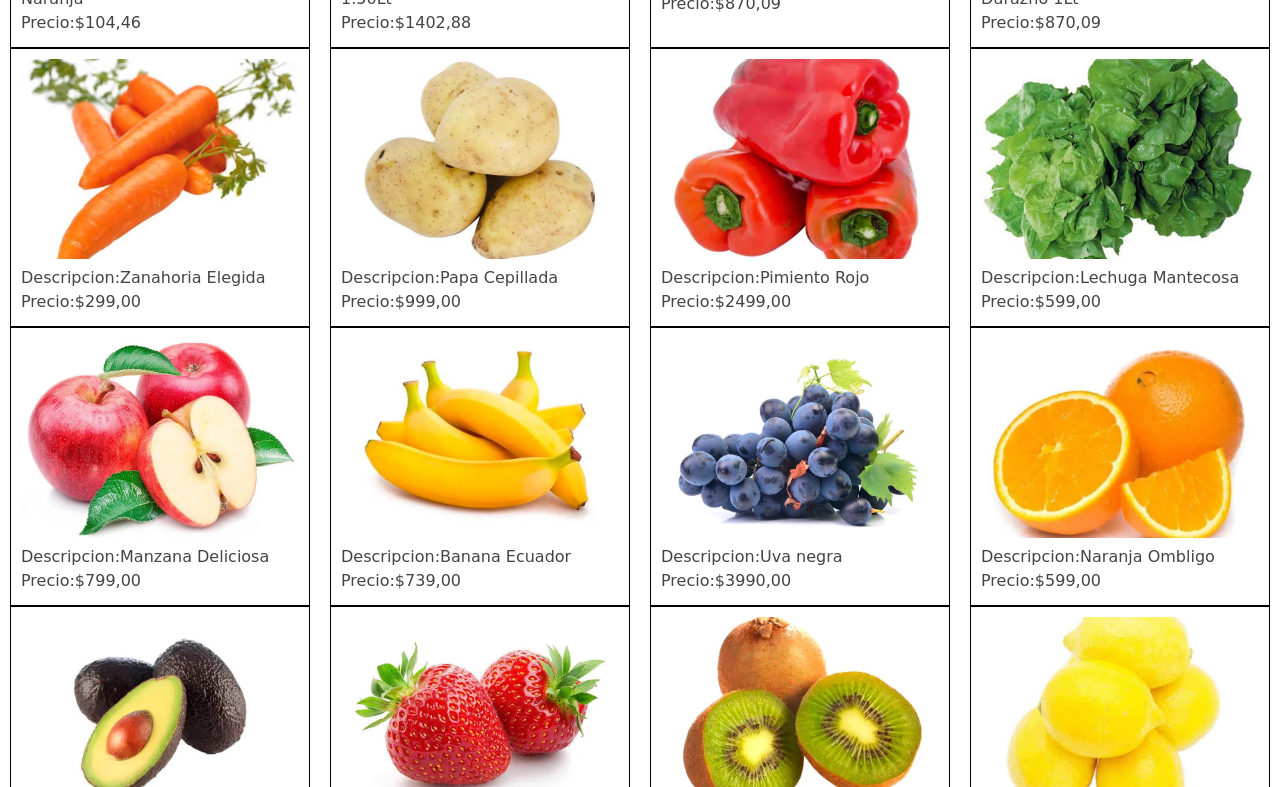
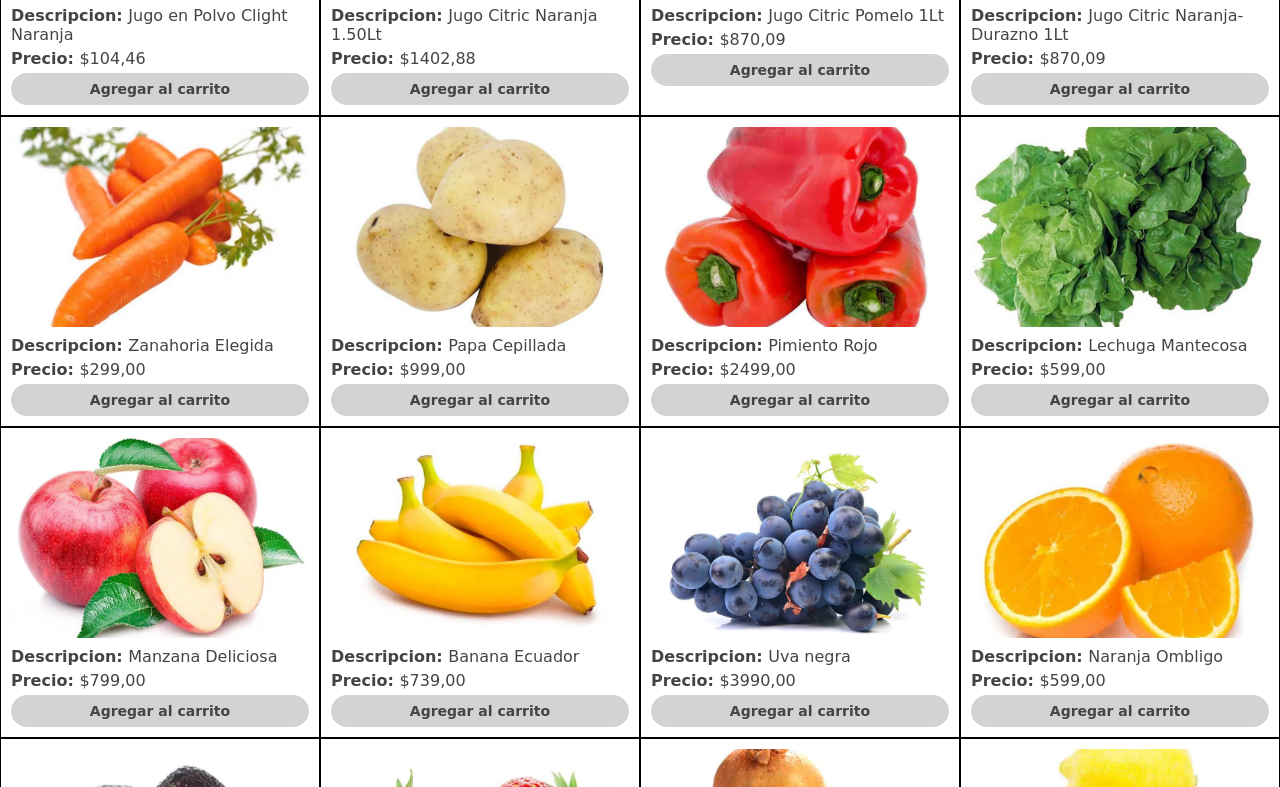
Before and after one commit to rchirinoss/supercodo2, a plain HTML site: page productos.html in a window 1280 px wide. Shown: the part 2013-2800 px from the top of the page. Drawn offline with nearby package versions, Linux system fonts and the light colour scheme; a web font is replaced by a local one.

Commit message:
modifique quienes somos, productos y json

```diff
--- a/css/nosotros.css
+++ b/css/nosotros.css
@@ -14,10 +14,12 @@ h1{
     flex-wrap: wrap;
     justify-content: center;
     align-content: space-around;
+	gap: 200px;
 }
 
 .tarjeta-wrap{
 	perspective: 800;
+
 }
 
 .tarjeta{
@@ -36,6 +38,7 @@ h1{
     flex-wrap: wrap;
     justify-content: space-evenly;
     object-fit:cover;
+    display: grid;
 
 }
 
@@ -45,6 +48,7 @@ h1{
 	position: absolute;
 	top: 0;
 	left: 0;
+	padding:10px;
 	backface-visibility: hidden;
 }
 
--- a/css/productos.css
+++ b/css/productos.css
@@ -84,6 +84,32 @@
 #limpieza button{
     background-color: #85b6f5;
 }
+.tarjeta {
+    width: 320px;
+    border: 1px solid black;
+    padding: 10px;
+}
+div .tarjeta img {
+    width: 100%;
+    height: 200px;
+    object-fit: cover;
+}
+#app {
+    display: flex;
+    flex-wrap: wrap;
+    justify-content: space-around;
+}
+#app button{
+    color: #444;
+    background-color: lightgrey;
+    width: 100%;
+    font-weight: bold;
+    font-size: 14px;
+    padding: 8px;
+    border: none;
+    border-radius: 100px;
+    cursor: pointer;
+}
 
 /* -------------------------------
     CONTAINER CARDS PARA CELULARES
--- a/js/productos.json
+++ b/js/productos.json
@@ -1,299 +1,340 @@
 {
-"productos":{
-   "almacen":[
+"productos":[
         {
         "id":1,
         "descripcion": "Lenteja La Española 400gr",
         "precio": "$492,63",
+        "seccion":"almacen",
         "imagen": "./images/almacen/01 lenteja la española.webp"
         },
         {
         "id":2,
         "descripcion":"Arroz Largo Fino Primor 1kg",
         "precio": "$587,98",
+        "seccion":"almacen",
         "imagen": "./images/almacen/02 arroz primor.webp"
         },
         {
         "id":3,
         "descripcion":"Arroz Gallo Largo Fino 500gr",
         "precio": "$328,27",
+        "seccion":"almacen",
         "imagen": "./images/almacen/03 arroz gallo fino.webp"
         },
         {
         "id":4,
         "descripcion":"Arroz Dos Hermanos 1kg",
         "precio": "$855,77",
+        "seccion":"almacen",
         "imagen": "./images/almacen/04 arroz dos hermanos.webp"
         },
         {
         "id":5,
         "descripcion":"Lentejas Egran 400gr",
         "precio": "$595,73",
+        "seccion":"almacen",
         "imagen": "./images/almacen/05 lentejas egran.webp"
         },
         {
         "id":6,
         "descripcion":"Garbanzo Egran 400gr",
         "precio": "$410,65",
+        "seccion":"almacen",
         "imagen": "./images/almacen/06 garbanzo egran.webp"
         },
         {
         "id":7,
         "descripcion":"Soja Egran 500gr",
         "precio": "$410,85",
+        "seccion":"almacen",
         "imagen": "./images/almacen/07 soja egran.webp"
         },
         {
         "id":8,
         "descripcion":"Trigo Egran 500gr",
         "precio": "$410,45",
+        "seccion":"almacen",
         "imagen": "./images/almacen/08 trigo burgol.webp"
         },
         {
         "id":9,
         "descripcion":"Atun La Campagnola 170gr",
         "precio": "$1430,19",
+        "seccion":"almacen",
         "imagen": "./images/almacen/09 atun.webp"
         },
         {
         "id":10,
         "descripcion":"Paté De Foie Swift 90gr",
         "precio": "$236,49",
+        "seccion":"almacen",
         "imagen": "./images/almacen/10 pate.webp"
         },
         {
         "id":11,
         "descripcion":"Tomate Perita Marolio 350gr",
         "precio": "$270,57",
+        "seccion":"almacen",
         "imagen": "./images/almacen/11 perita.webp"
         },
         {
         "id":12,
         "descripcion":"Salsa Arcor Pizza 340gr",
         "precio": "$266,29",
+        "seccion":"almacen",
         "imagen": "./images/almacen/12 salsa.webp"
-        }
-    ],
-    "bebidas":[
+        },
         {
         "id":13,
         "descripcion":"Agua Mineral Baja en Sodio Glaciar Sin Gas 2Lt",
         "precio": "$309,52",
+        "seccion":"bebidas",
         "imagen": "./images/bebidas/01aguaGlaciar2l.webp"
         },
         {
         "id":14,
         "descripcion":"Agua Mineral Eco de los Andes Sin Gas 2Lt",
         "precio": "$334,87",
+        "seccion":"bebidas",
         "imagen": "./images/bebidas/02aguaMineral-EcodelosAndes2L.webp"
         },
         {
         "id":15,
         "descripcion":"Agua Mineral Villavicencio Sin Gas",
         "precio": "$309,85",
+        "seccion":"bebidas",
         "imagen": "./images/bebidas/03aguaMineralVillavicencio2L.webp"
         },
         {
         "id":16,
         "descripcion":"Agua Mineral Nestle Pureza Vital Sin Gas",
         "precio": "$310,16",
+        "seccion":"bebidas",
         "imagen": "./images/bebidas/04aguaMineralNestle2,25L.webp"
         },
         {
         "id":17,
         "descripcion":"Gaseosa Coca Cola Regular No Retornable 2.25Lt",
         "precio": "$796,93",
+        "seccion":"bebidas",
         "imagen": "./images/bebidas/05gaseosaCocaCola2,25L.webp"
         },
         {
         "id":18,
         "descripcion":"Gaseosa Sprite Lima Limon No Retornable 2.25Lt",
         "precio": "$789,31",
+        "seccion":"bebidas",
         "imagen": "./images/bebidas/06gaseosaSprite0,25L.webp"
         },
         {
         "id":19,
         "descripcion":"Gaseosa Fanta Naranja No Retornable 2.25Lt",
         "precio": "$790,80",
+        "seccion":"bebidas",
         "imagen": "./images/bebidas/07gaseosaFantaNaranja2,25L.webp"
         },
         {
         "id":20,
         "descripcion":"Gaseosa Cunnington Cola No Retornable 2.25Lt",
         "precio": "$431,60",
+        "seccion":"bebidas",
         "imagen": "./images/bebidas/08gaseosaCunnington-cola2,25L.webp"
         },
         {
         "id":21,
         "descripcion":"Jugo en Polvo Clight Naranja",
         "precio": "$104,46",
+        "seccion":"bebidas",
         "imagen": "./images/bebidas/09 jugo clight.webp"
         },
         {
         "id":22,
         "descripcion":"Jugo Citric Naranja 1.50Lt",
         "precio": "$1402,88",
+        "seccion":"bebidas",
         "imagen": "./images/bebidas/10 jugo de naranja Citric1,5l.webp"
         },
         {
         "id":23,
         "descripcion":"Jugo Citric Pomelo 1Lt",
         "precio": "$870,09",
+        "seccion":"bebidas",
         "imagen": "./images/bebidas/11Jugo Citric Pomelo 1l.webp"
         },
         {
         "id":24,
         "descripcion":"Jugo Citric Naranja-Durazno 1Lt",
         "precio": "$870,09",
+        "seccion":"bebidas",
         "imagen": "./images/bebidas/12Jugo Citric Nar-durazno 1l.webp"
-        }
-    ],
-    "frutasyverduras":[
+        },
         {
         "id":25,
         "descripcion":"Zanahoria Elegida",
         "precio": "$299,00",
+        "seccion":"frutasyverduras",
         "imagen": "./images/frutasyverduras/01 zanahoria.webp"
         },
         {
         "id":26,
         "descripcion":"Papa Cepillada",
         "precio": "$999,00",
+        "seccion":"frutasyverduras",
         "imagen": "./images/frutasyverduras/02 papa.webp"
         },
         {
         "id":27,
         "descripcion":"Pimiento Rojo",
         "precio": "$2499,00",
+        "seccion":"frutasyverduras",
         "imagen": "./images/frutasyverduras/03 pimiento.webp"
         },
         {
         "id":28,
         "descripcion":"Lechuga Mantecosa",
         "precio": "$599,00",
+        "seccion":"frutasyverduras",
         "imagen": "./images/frutasyverduras/04 lechuga.webp"
         },
         {
         "id":29,
         "descripcion":"Manzana Deliciosa",
         "precio": "$799,00",
+        "seccion":"frutasyverduras",
         "imagen": "./images/frutasyverduras/05 manzana.webp"
         },
         {
         "id":30,
         "descripcion":"Banana Ecuador",
         "precio": "$739,00",
+        "seccion":"frutasyverduras",
         "imagen": "./images/frutasyverduras/06 banana.webp"
         },
         {
         "id":31,
         "descripcion":"Uva negra",
         "precio": "$3990,00",
+        "seccion":"frutasyverduras",
         "imagen": "./images/frutasyverduras/07 uva.webp"
         },
         {
         "id":32,
         "descripcion":"Naranja Ombligo",
         "precio": "$599,00",
+        "seccion":"frutasyverduras",
         "imagen": "./images/frutasyverduras/08 naranja.webp"
         },
         {
         "id":33,
         "descripcion":"Palta",
         "precio": "$499,00",
+        "seccion":"frutasyverduras",
         "imagen": "./images/frutasyverduras/09 palta.webp"
         },
         {
         "id":34,
         "descripcion":"Frutilla",
         "precio": "$1990,00",
+        "seccion":"frutasyverduras",
         "imagen": "./images/frutasyverduras/10 frutilla.webp"
         },
         {
         "id":35,
         "descripcion":"Kiwi",
         "precio": "$3990,00",
+        "seccion":"frutasyverduras",
         "imagen": "./images/frutasyverduras/11 kiwi.webp"
         },
         {
         "id":36,
         "descripcion":"Limon",
         "precio": "$349,00",
+        "seccion":"frutasyverduras",
         "imagen": "./images/frutasyverduras/12 limon.webp"
-        }
-    ],
-    "limpieza":[
+        },
         {
         "id":37,
         "descripcion":"Lavavajillas Magistral Ultra Limón 500ml",
         "precio": "$944,76",
+        "seccion":"limpieza",
         "imagen": "./images/limpieza/01 detergente.webp"
         },
         {
         "id":38,
         "descripcion":"Lavandina Ayudin Clasica Pura 2Lt",
         "precio": "$564,27",
+        "seccion":"limpieza",
         "imagen": "./images/limpieza/02 lavandina.webp"
         },
         {
         "id":39,
         "descripcion":"Fibra Esponja Mortimer Cuadriculada",
         "precio": "$112,06",
+        "seccion":"limpieza",
         "imagen": "./images/limpieza/03 esponja.webp"
         },
         {
         "id":40,
         "descripcion":"Paño Rejilla Multiuso Banderita 42gr",
         "precio": "$609,95",
+        "seccion":"limpieza",
         "imagen": "./images/limpieza/04 rejilla.webp"
         },
         {
         "id":41,
         "descripcion":"Jabon Liquido Ropa Skip 3Lt",
         "precio": "$3155,97",
+        "seccion":"limpieza",
         "imagen": "./images/limpieza/05 skip.webp"
         },
         {
         "id":42,
         "descripcion":"Suavizante Vivere Clasico 3Lt",
         "precio": "$2427,66",
+        "seccion":"limpieza",
         "imagen": "./images/limpieza/06 vivere.webp"
         },
         {
         "id":43,
         "descripcion":"Escoba Gauchita Bombai",
         "precio": "2400,13",
+        "seccion":"limpieza",
         "imagen": "./images/limpieza/07 escoba.webp"
         },
         {
         "id":44,
         "descripcion":"Trapo de Piso Media Naranja",
         "precio": "1196,70",
+        "seccion":"limpieza",
         "imagen": "./images/limpieza/08 trapo.webp"
         },
         {
         "id":45,
         "descripcion":"Desinfectante Ambiente Lysoform Aire Montaña 380ml",
         "precio": "1011,58",
+        "seccion":"limpieza",
         "imagen": "./images/limpieza/09 desinfectante.webp"
         },
         {
         "id":46,
         "descripcion":"Rollo de Cocina Elite Doble Hoja 60 Paños / 3 un",
         "precio": "591,25",
+        "seccion":"limpieza",
         "imagen": "./images/limpieza/10 rollo.webp"
         },
         {
         "id":47,
         "descripcion":"Jabon en Barra Vanish Quitamanchas Blanqueador 75gr",
         "precio": "465,07",
+        "seccion":"limpieza",
         "imagen": "./images/limpieza/11 jabon.webp"
         },
         {
         "id":48,
         "descripcion":"Insecticida Raid Mata Moscas y Mosquitos Aerosol 360ml",
         "precio": "894,40",
+        "seccion":"limpieza",
         "imagen": "./images/limpieza/12 insecticida.webp"
         }
-    ]}
+    ]
 }
--- a/productos.html
+++ b/productos.html
@@ -10,62 +10,20 @@
     <link rel="preconnect" href="https://fonts.googleapis.com">
     <link rel="preconnect" href="https://fonts.gstatic.com" crossorigin>
     <link href="https://fonts.googleapis.com/css2?family=Gabarito:wght@400;700&display=swap" rel="stylesheet">
-    <style>
-        * {
 
-            box-sizing: border-box;
-
-        }
-
-        * {
-            box-sizing: border-box;
-        }
-
-        .tarjeta {
-            width: 300px;
-            border: 1px solid black;
-            padding: 10px;
-        }
-
-        div img {
-            width: 100%;
-            height: 200px;
-
-            object-fit: cover;
-
-        }
-
-        #app {
-            display: flex;
-            flex-wrap: wrap;
-            justify-content: space-around;
-        }
-    </style>
 </head>
 <body>
     <header>
 
     </header>
       <div id="app">
-        <div class="tarjeta" v-for="elemento in productos.almacen">
+        <div class="tarjeta" v-for="elemento in productos">
             <img v-bind:src="elemento.imagen" :alt="elemento.descripcion">
-            <p>Descripcion:{{elemento.descripcion}}</p>
-            <p>Precio:{{elemento.precio}}</p>
+            <p><b>Descripcion: </b>{{elemento.descripcion}}</p>
+            <p><b>Precio: </b>{{elemento.precio}}</p>
+            <button>Agregar al carrito</button>
         </div>
-        <div class="tarjeta" v-for="elemento in productos.bebidas">
-            <img v-bind:src="elemento.imagen" :alt="elemento.descripcion">
-            <p>Descripcion:{{elemento.descripcion}}</p>
-            <p>Precio:{{elemento.precio}}</p>
-        </div>
-        <div class="tarjeta" v-for="elemento in productos.frutasyverduras">
-            <img v-bind:src="elemento.imagen" :alt="elemento.descripcion">
-            <p>Descripcion:{{elemento.descripcion}}</p>
-            <p>Precio:{{elemento.precio}}</p>
-        </div>
-        <div class="tarjeta" v-for="elemento in productos.limpieza">
-            <img v-bind:src="elemento.imagen" :alt="elemento.descripcion">
-            <p>Descripcion:{{elemento.descripcion}}</p>
-            <p>Precio:{{elemento.precio}}</p>
+
         </div>
     </div>
     <mainalmacen>
```
Also changed, not shown: js/nosotros.js (+12 -9 lines).
